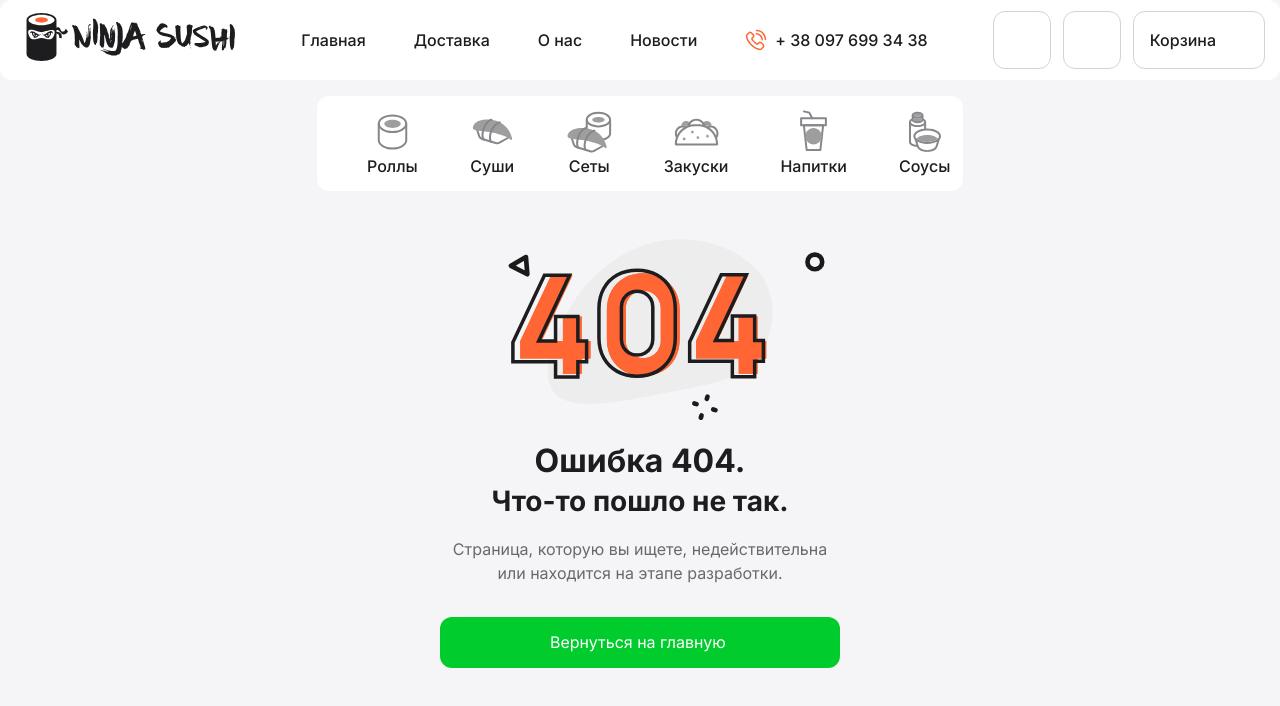
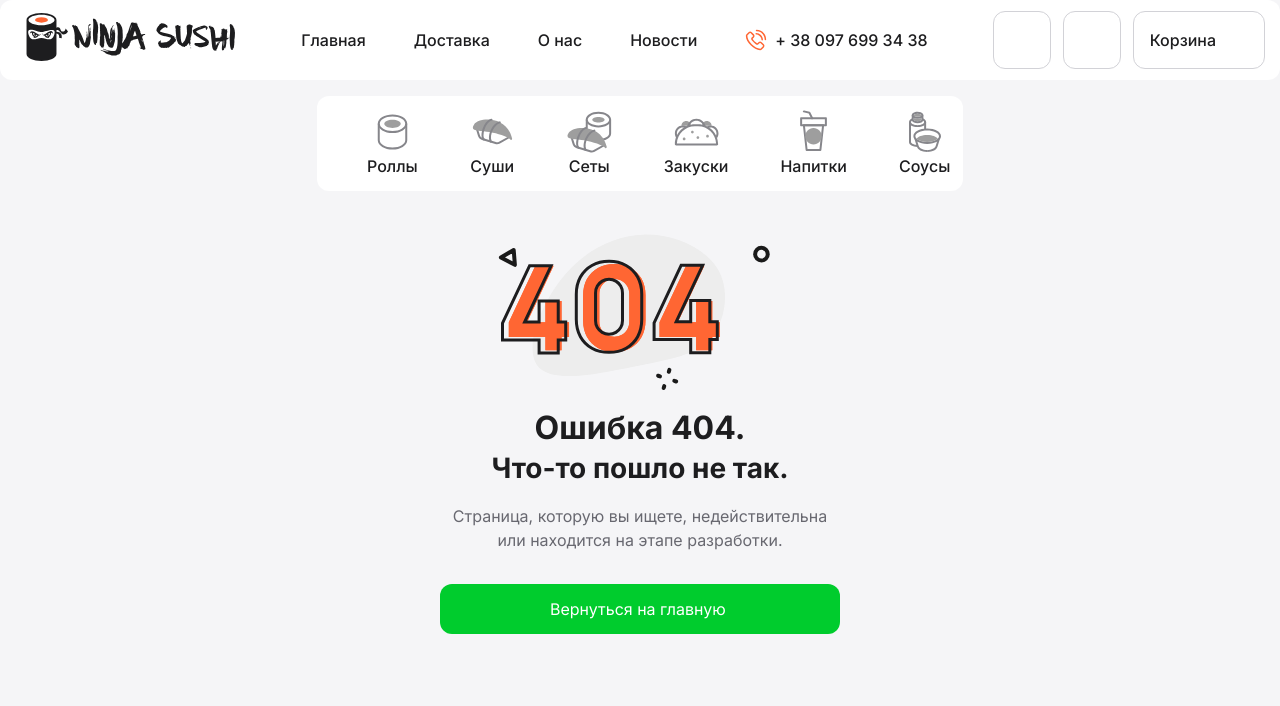
Before and after one commit to rubz1e/ninja-sushi, a React (Create React App) app: page / in a window 1280 px wide. Shown: the top 706 px of the page. Built offline with nearby package versions, Linux system fonts and the light colour scheme; some icons are missing.

Commit message:
fix: Corrected folder path#4

```diff
--- a/src/components/page/RoutingError/RoutingError.tsx
+++ b/src/components/page/RoutingError/RoutingError.tsx
@@ -1,18 +1,15 @@
-import React from "react";
-import { notFounds } from "./RoutingError.styled";
-import NotFoundFirst from "../../../assets/notFound.svg";
+import React from 'react';
+import { notFounds } from './RoutingError.styled';
+import { ReactComponent as NotFounds } from '../../../assets/notFound.svg';
 
 export default function RoutingError() {
   return (
     <notFounds.errorContainer>
       <notFounds.error>
-        <img src={NotFoundFirst} alt="" />
+        <NotFounds />
         <notFounds.h2>Ошибка 404.</notFounds.h2>
         <notFounds.h3>Что-то пошло не так.</notFounds.h3>
-        <notFounds.p>
-          Страница, которую вы ищете, недействительна или находится на этапе
-          разработки.
-        </notFounds.p>
+        <notFounds.p>Страница, которую вы ищете, недействительна или находится на этапе разработки.</notFounds.p>
         <div>
           <notFounds.link to="/home">Вернуться на главную</notFounds.link>
         </div>
```
Also changed, not shown: src/components/page/RoutingError/RoutingError.styled.tsx (+4 -4 lines), .eslintrc.json (deleted), .prettierrc.json (deleted).
